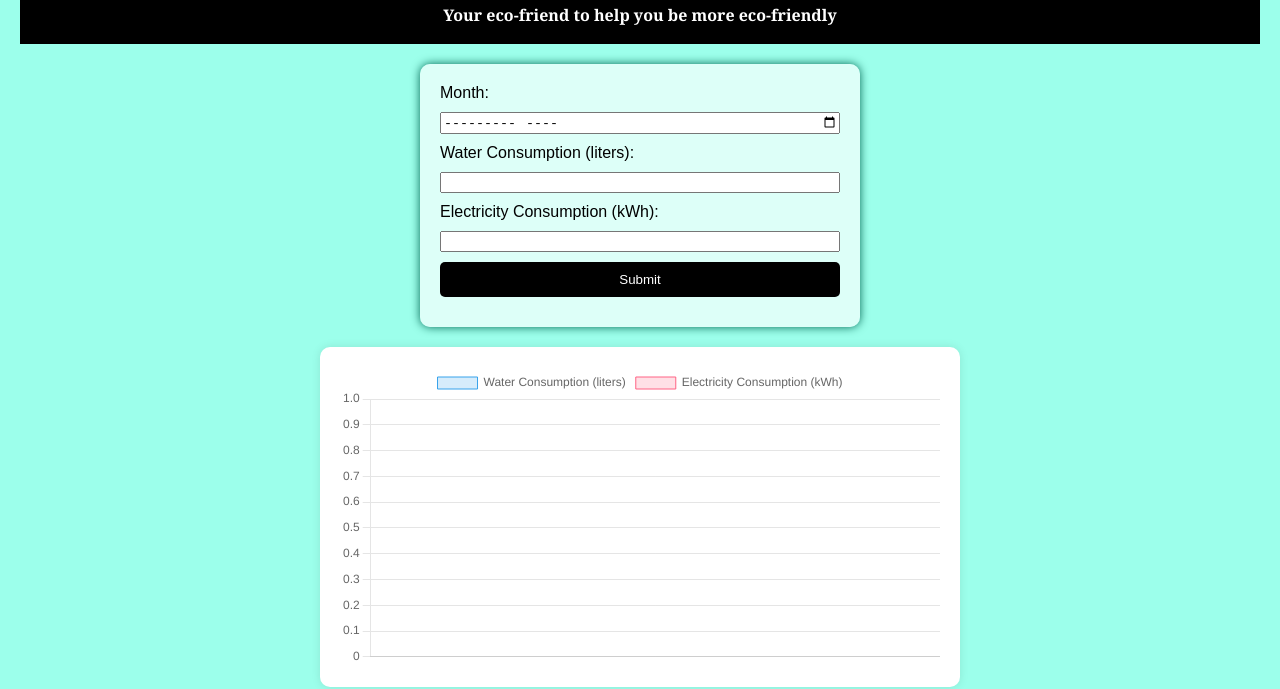
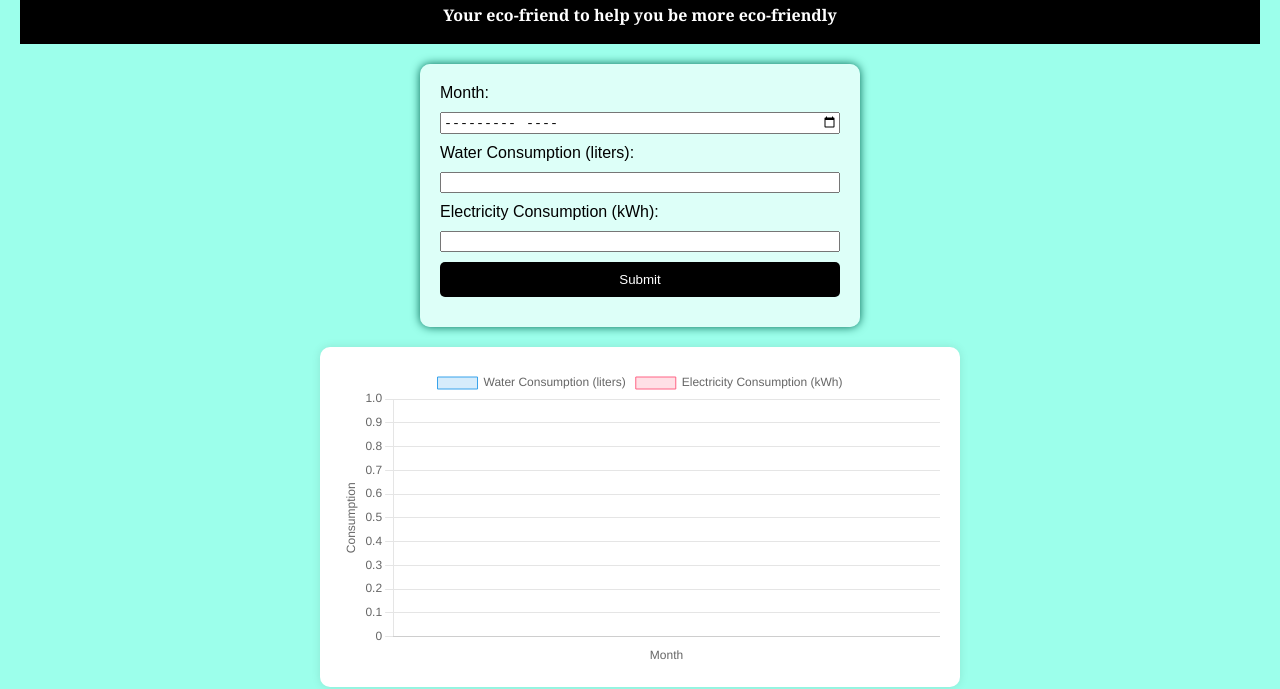
Before and after one commit to Aditi2k5/ecomate, a website: page ecomate/index.html in a window 1280 px wide. Shown: the part 117-806 px from the top of the page. Drawn offline with nearby package versions, Linux system fonts and the light colour scheme.

Commit message:
updated script.js

```diff
--- a/ecomate/script.js
+++ b/ecomate/script.js
@@ -36,6 +36,7 @@ function displayData() {
     }
 
     consumptionData.forEach((data, index) => {
+        const formattedMonth = new Date(data.month).toLocaleDateString('en-US', { month: 'long', year: 'numeric' });
         let waterDifference = 0;
         let electricityDifference = 0;
 
@@ -47,7 +48,7 @@ function displayData() {
 
         display.innerHTML += `
             <div>
-                <h3>Month: ${data.month}</h3>
+                <h3>Month: ${formattedMonth}</h3>
                 <p>Water Consumption: ${data.waterConsumption} liters</p>
                 <p>Electricity Consumption: ${data.electricityConsumption} kWh</p>
                 ${index > 0 ? `
@@ -82,7 +83,7 @@ function updateChart() {
     // Only take the last 6 months of data
     const recentData = consumptionData.slice(-6);
 
-    const labels = recentData.map(data => data.month);
+    const labels = recentData.map(data => new Date(data.month).toLocaleDateString('en-US', { month: 'short', year: 'numeric' }));
     const waterData = recentData.map(data => data.waterConsumption);
     const electricityData = recentData.map(data => data.electricityConsumption);
 
@@ -114,8 +115,23 @@ function updateChart() {
         },
         options: {
             scales: {
+                x: {
+                    type: 'category',
+                    title: {
+                        display: true,
+                        text: 'Month'
+                    },
+                    ticks: {
+                        autoSkip: true,
+                        maxTicksLimit: 6 // Adjust the maximum number of ticks displayed
+                    }
+                },
                 y: {
-                    beginAtZero: true
+                    beginAtZero: true,
+                    title: {
+                        display: true,
+                        text: 'Consumption'
+                    }
                 }
             }
         }
@@ -146,8 +162,6 @@ function analyzeConsumption(waterData, electricityData) {
     } else {
         analysis += `Your average electricity consumption is within the optimal level.<br>`;
     }
-
-    document.getElementById('display').innerHTML += `<h3>Consumption Analysis</h3><p>${analysis}</p>`;
 }
 
 // Initial display and chart when the page loads
--- a/ecomate/style.css
+++ b/ecomate/style.css
@@ -57,6 +57,8 @@ button {
     cursor: pointer;
 }
 
+
+
 button:hover {
     background-color: #218838;
 }
```
Also changed, not shown: ecomate/index.html (+1 -1 lines).
